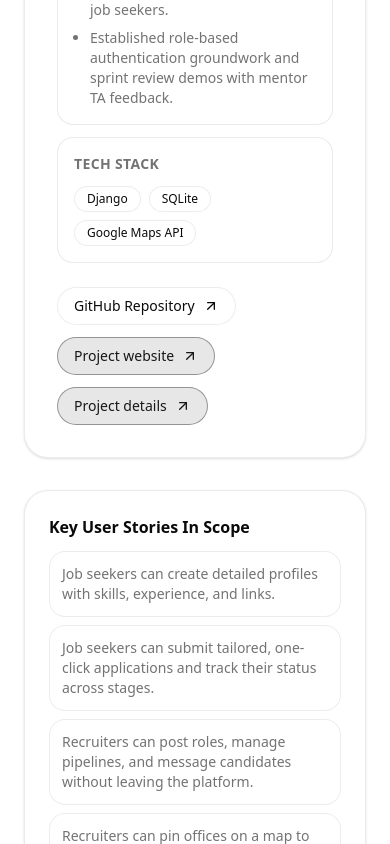
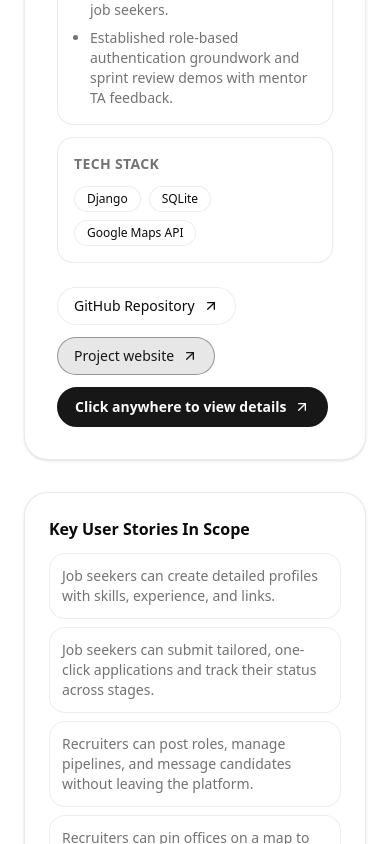
Before and after one commit to KennyKeni/CS-2340-Team-6-Team-Website, a React (Vite) app: page / in a window 390 px wide. Shown: the part 1781-2625 px from the top of the page. Built offline with nearby package versions, Linux system fonts and the light colour scheme.

Commit message:
small changes

```diff
--- a/src/components/home/project-spotlight.tsx
+++ b/src/components/home/project-spotlight.tsx
@@ -29,7 +29,8 @@ export function ProjectSpotlight({ project }: ProjectSpotlightProps) {
       </div>
 
       <div className="mt-10 grid gap-8 lg:grid-cols-[minmax(0,1.3fr)_minmax(0,1fr)]">
-        <article className="flex flex-col gap-6 rounded-3xl border border-border/70 bg-card p-8 shadow-sm">
+        <Link to={`/projects/${project.slug}`} className="group">
+          <article className="flex flex-col gap-6 rounded-3xl border border-border/70 bg-card p-8 shadow-sm transition-all hover:border-primary/60 hover:shadow-lg cursor-pointer">
           <div className="space-y-2">
             <p className="text-sm font-semibold uppercase text-muted-foreground">
               {project.tagline}
@@ -86,7 +87,8 @@ export function ProjectSpotlight({ project }: ProjectSpotlightProps) {
           <div className="flex flex-wrap gap-3">
             <a
               href={project.repoLink}
-              className="inline-flex items-center gap-2 rounded-full border border-border/70 bg-background px-4 py-2 text-sm font-medium text-foreground transition hover:border-primary/60 hover:text-primary"
+              onClick={(e) => e.stopPropagation()}
+              className="relative z-10 inline-flex items-center gap-2 rounded-full border border-border/70 bg-background px-4 py-2 text-sm font-medium text-foreground transition hover:border-primary/60 hover:text-primary"
             >
               GitHub Repository
               <ArrowUpRight className="size-4" />
@@ -94,21 +96,20 @@ export function ProjectSpotlight({ project }: ProjectSpotlightProps) {
             {project.liveSite && (
               <a
                 href={project.liveSite}
-                className="inline-flex items-center gap-2 rounded-full border border-primary/40 bg-primary/10 px-4 py-2 text-sm font-medium text-primary transition hover:bg-primary/20"
+                onClick={(e) => e.stopPropagation()}
+                className="relative z-10 inline-flex items-center gap-2 rounded-full border border-primary/40 bg-primary/10 px-4 py-2 text-sm font-medium text-primary transition hover:bg-primary/20"
               >
                 Project website
                 <ArrowUpRight className="size-4" />
               </a>
             )}
-            <Link
-              to={`/projects/${project.slug}`}
-              className="inline-flex items-center gap-2 rounded-full border border-primary/40 bg-primary/10 px-4 py-2 text-sm font-medium text-primary transition hover:bg-primary/20"
-            >
-              Project details
+            <div className="relative z-10 inline-flex items-center gap-2 rounded-full border-2 border-primary bg-primary px-4 py-2 text-sm font-semibold text-primary-foreground transition group-hover:bg-primary/90">
+              Click anywhere to view details
               <ArrowUpRight className="size-4" />
-            </Link>
+            </div>
           </div>
         </article>
+        </Link>
 
         <aside className="flex flex-col gap-6">
           {project.userStories && project.userStories.length > 0 && (
@@ -132,6 +133,13 @@ export function ProjectSpotlight({ project }: ProjectSpotlightProps) {
             <h3 className="text-base font-semibold text-foreground">
               Demo Video
             </h3>
+            {project.videoEmbed ? (
+              <div
+                className="mt-4 overflow-hidden rounded-2xl border border-border/60"
+                dangerouslySetInnerHTML={{ __html: project.videoEmbed }}
+              />
+            ) : (
+              <>
                 <p className="mt-1 text-sm text-muted-foreground">
                   Embed a YouTube, Vimeo, or Loom recording by replacing this
                   container with an iframe.
@@ -144,6 +152,8 @@ export function ProjectSpotlight({ project }: ProjectSpotlightProps) {
                     </p>
                   </div>
                 </div>
+              </>
+            )}
           </div>
 
           <div className="rounded-3xl border border-border/80 bg-card p-6 shadow-sm">
--- a/src/data/projects.ts
+++ b/src/data/projects.ts
@@ -57,7 +57,7 @@ export const projects: Project[] = [
     techStack: ["Django", "SQLite", "Google Maps API"],
     repoLink: "https://github.com/KennyKeni/CS-2340-Team-6-Project",
     liveSite: "https://cs2340team6.pythonanywhere.com/",
-    videoEmbed: "",
+    videoEmbed: '<iframe width="100%" height="100%" src="https://www.youtube.com/embed/b8mQTkXq-3M" title="YouTube video player" frameborder="0" allow="accelerometer; autoplay; clipboard-write; encrypted-media; gyroscope; picture-in-picture; web-share" allowfullscreen class="aspect-video"></iframe>',
     image: "/jobapp.png",
     imageAlt: "Screenshot of the Job App platform showing recruiter pipeline columns and applicant cards.",
     userStories: [
@@ -141,7 +141,7 @@ export const projects: Project[] = [
       "Prototyped an itinerary builder that adapts to tour duration and accessibility needs.",
       "Planning integrations with campus events feed and facilities availability.",
     ],
-    techStack: ["Django", "SQLite", "Google Maps API"],
+    techStack: ["Django", "SQLite", "Google Maps API", "PydanticAI", "OpenAI API"],
     repoLink: "#",
     liveSite: "",
     status: "Sprint 1",
--- a/src/pages/home-page.tsx
+++ b/src/pages/home-page.tsx
@@ -1,4 +1,3 @@
-import { AdditionalProjects } from "../components/home/additional-projects"
 import { HomeHero } from "../components/home/home-hero"
 import { ProjectSpotlight } from "../components/home/project-spotlight"
 import { TeamSection } from "../components/home/team-section"
@@ -6,10 +5,10 @@ import { projects } from "../data/projects"
 import { teamMembers } from "../data/team"
 
 export function HomePage() {
-  const featuredProject = projects[0]
-  const additionalProjects = projects.slice(1)
+  const mainProject = projects[0]
+  const gtTourGuide = projects[1]
 
-  if (!featuredProject) {
+  if (!mainProject) {
     return (
       <div className="mx-auto flex w-full max-w-4xl flex-col gap-10 px-6 py-20 text-center sm:px-10">
         <h1 className="text-4xl font-semibold text-foreground sm:text-5xl">
@@ -25,9 +24,16 @@ export function HomePage() {
 
   return (
     <>
-      <HomeHero featuredProject={featuredProject} />
-      <ProjectSpotlight project={featuredProject} />
-      <AdditionalProjects projects={additionalProjects} />
+      <HomeHero featuredProject={mainProject} />
+      <ProjectSpotlight project={mainProject} />
+      {gtTourGuide && (
+        <>
+          <div className="mx-auto w-full max-w-6xl px-6 sm:px-10">
+            <div className="border-t border-border/60" />
+          </div>
+          <ProjectSpotlight project={gtTourGuide} />
+        </>
+      )}
       <TeamSection members={teamMembers} />
     </>
   )
--- a/src/pages/project-page.tsx
+++ b/src/pages/project-page.tsx
@@ -75,6 +75,20 @@ export function ProjectPage() {
           </div>
         </div>
       </section>
+
+      {project.videoEmbed && (
+        <section className="mx-auto w-full max-w-5xl px-6 sm:px-10">
+          <div className="rounded-3xl border border-primary/40 bg-primary/10 p-6 shadow-sm backdrop-blur">
+            <h2 className="text-base font-semibold text-foreground">
+              Demo Walkthrough
+            </h2>
+            <div
+              className="mt-4 overflow-hidden rounded-2xl border border-border/60"
+              dangerouslySetInnerHTML={{ __html: project.videoEmbed }}
+            />
+          </div>
+        </section>
+      )}
 
       <section className="mx-auto w-full max-w-5xl px-6 sm:px-10">
         <div className="grid gap-6 md:grid-cols-3">
@@ -213,27 +227,6 @@ export function ProjectPage() {
           </ul>
         </article>
         <aside className="space-y-6">
-          <div className="rounded-3xl border border-primary/40 bg-primary/10 p-6 shadow-sm backdrop-blur">
-            <h3 className="text-base font-semibold text-foreground">
-              Demo Walkthrough
-            </h3>
-            {project.videoEmbed ? (
-              <div
-                className="mt-4 overflow-hidden rounded-2xl border border-border/60"
-                dangerouslySetInnerHTML={{ __html: project.videoEmbed }}
-              />
-            ) : (
-              <div className="mt-4 flex aspect-video items-center justify-center rounded-2xl border border-dashed border-primary/40 bg-background/70 text-sm text-muted-foreground">
-                <div className="flex flex-col items-center gap-3 px-6 text-center">
-                  <Play className="size-10 text-primary" />
-                  <p>
-                    Drop your embed iframe here once the demo is ready to share.
-                  </p>
-                </div>
-              </div>
-            )}
-          </div>
-
           <div className="rounded-3xl border border-border/80 bg-card p-6 shadow-sm">
             <h3 className="text-base font-semibold text-foreground">
               Next Steps
```
Lines whose indentation alone changed are shown as unchanged.
